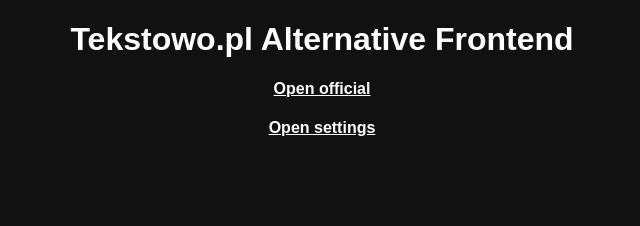
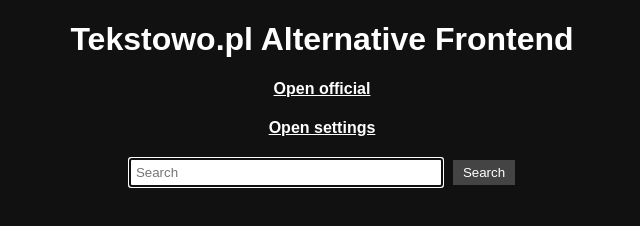
Before and after one commit to Davilarek/TekstoLibre, a website with bundled scripts: page index.html in a window 1280 px wide. Shown: the whole page, without its empty margins (318-958 px from the left). Built offline with nearby package versions, Linux system fonts and the light colour scheme; files whose address does not match are found by name.

Commit message:
Revert "Remove search"
This reverts commit ac80a700e3d370ddd54e6d524853b7d5e61a7369.

```diff
--- a/index.html
+++ b/index.html
@@ -33,7 +33,7 @@
 			style="color: unset; text-decoration: underline; cursor: pointer;" href="#">Open official</a></h4>
 	<h4 style="text-align: center;"><a style="color: unset; text-decoration: underline; cursor: pointer;"
 			href="./settings.html">Open settings</a></h4>
-	<div style="display: none;" class="search-bar">
+	<div class="search-bar">
 		<input id="querySearch" type="text" placeholder="Search">
 		<!-- <input id="artistSearch" type="text" placeholder="Artist">
 		<input id="songSearch" type="text" placeholder="Song Name"> -->
--- a/main.js
+++ b/main.js
@@ -266,7 +266,6 @@
 		});
 	});
 }
-// eslint-disable-next-line no-unused-vars
 function loadSearchResults(currentUrlInfo) {
 	injectHTML('./presets/search.html').then(() => {
 		const operation = currentUrlInfo.split(",")[0];
@@ -609,11 +608,9 @@
 		case TekstowoAPIInstance.ConstantURLPaths.song:
 			loadLyricsViewer(currentUrl);
 			break;
-		/*
 		case TekstowoAPIInstance.ConstantURLPaths.search:
 			loadSearchResults(currentUrl);
 			break;
-		*/
 		case TekstowoAPIInstance.ConstantURLPaths.artistSongs:
 			loadArtistSongList(currentUrl);
 			break;
@@ -651,6 +648,6 @@
 // setTimeout(processOperation, 500);
 if (localStorage && localStorage.getItem("settings"))
 	settingsManager.load(localStorage.getItem("settings"));
-// setupElements();
+setupElements();
 isSelfHostedPromise.then(processOperation);
 // processOperation(); // race condition; don't use directly!
```
Also changed, not shown: README.md.
